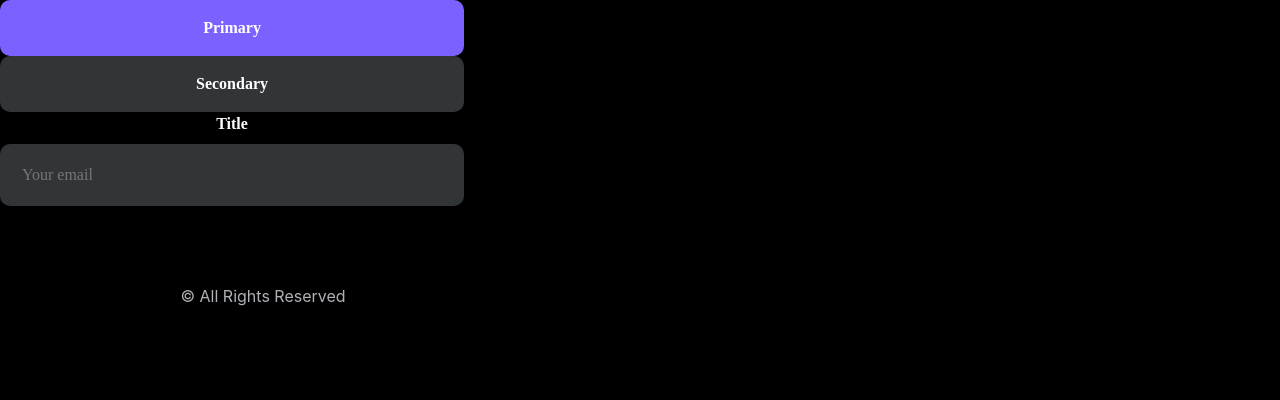
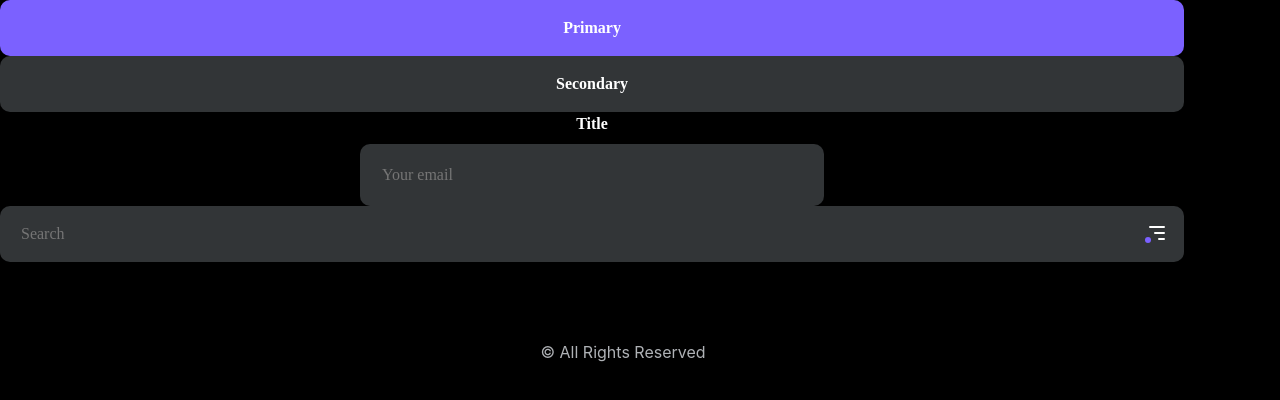
Before and after one commit to OlgaGrishchenko/Pixema, a React (Create React App) app: page / in a window 1280 px wide. Shown: the top 400 px of the page. Built offline with nearby package versions, Linux system fonts and the light colour scheme.

Commit message:
add component Search

```diff
--- a/src/App.tsx
+++ b/src/App.tsx
@@ -3,6 +3,7 @@ import "./App.css";
 import Button, { ButtonTypes } from "./Components/Button";
 import Footer from "./Components/Footer";
 import Input from "./Components/Input";
+import Search from "./Components/Search";
 
 function App() {
   return (
@@ -15,7 +16,9 @@ function App() {
                   onChange={ (value: string) => (queueMicrotask) }
                   placeholder={"Your email"}
               />
-      <Footer />
+
+      <Search value={""} disabled={false} filters={true} />
+        <Footer />
     </div>
   );
 }
--- /dev/null
+++ b/src/Assets/Search/SearchFilteredIcon.tsx
@@ -0,0 +1,16 @@
+import React from "react";
+
+export const SearchFilteredIcon = ({width="24", height="24"}) => {
+   return (
+      <svg
+         width={width}
+         height={height}
+         viewBox="0 0 24 24"
+         fill="none"
+         xmlns="http://www.w3.org/2000/svg"
+      >
+         <path d="M5 6L19 6M10 12H19M14 18H19" stroke="white" stroke-width="2" stroke-linecap="round"/>
+         <circle cx="3" cy="19" r="3" fill="#7B61FF"/>
+      </svg>
+   );
+};
--- /dev/null
+++ b/src/Assets/Search/SearchIcon.tsx
@@ -0,0 +1,15 @@
+import React from "react";
+
+export const SearchIcon = ({width="24", height="24"}) => {
+   return (
+      <svg
+         width={width}
+         height={height}
+         viewBox="0 0 24 24"
+         fill="none"
+         xmlns="http://www.w3.org/2000/svg"
+      >
+         <path d="M5 6L19 6M10 12H19M14 18H19" stroke="#AFB2B6" stroke-width="2" stroke-linecap="round"/>
+      </svg>
+   );
+};
--- /dev/null
+++ b/src/Components/Search/Search.module.css
@@ -0,0 +1,38 @@
+.wrapper {
+   position: relative;
+   width: 1184px;
+}
+
+.input {
+   width: 100%;
+   height: 56px;
+   background-color: #323537;
+   border-radius: 10px;
+   padding: 16px 22px 16px 20px;
+   border: 1px solid transparent;
+   outline: none;
+   font-family: 'Exo 2';
+   font-style: normal;
+   font-weight: 500;
+   font-size: 16px;
+   line-height: 24px;
+   color: #FFFFFF;
+   box-sizing: border-box;
+}
+
+.input:focus {
+   outline: none;
+   border: 2px solid #7B61FF;
+}
+
+.svg {
+   position: absolute;
+   top: 15px;
+   right: 15px;
+}
+
+.disabled {
+   background-color: #80858B;
+   pointer-events: none;
+   color: #AFB2B6;
+}
--- /dev/null
+++ b/src/Components/Search/Search.tsx
@@ -0,0 +1,38 @@
+import React, { FC } from "react";
+import { SearchIcon } from '../../Assets/Search/SearchIcon';
+
+import classNames from 'classnames';
+import styles from './Search.module.css';
+import { SearchFilteredIcon } from '../../Assets/Search/SearchFilteredIcon';
+
+type SearchProps = {
+   value: string;
+   disabled: boolean;
+   filters: boolean;
+   className?: string;
+};
+
+const Search: FC<SearchProps> = (props) => {
+   const {
+      value,
+      disabled,
+      filters,
+      className,
+   } = props;
+
+   return (
+      <div className={styles.wrapper}>
+         <input
+            placeholder="Search"
+            className={classNames(styles.input, { [styles.disabled]: disabled })}
+         />
+      {filters ? (
+         <div className={styles.svg}><SearchFilteredIcon /></div>
+      ) : (
+         <div className={styles.svg}><SearchIcon /></div>
+      )}
+   </div>
+   );
+};
+
+export default Search;
--- /dev/null
+++ b/src/Components/Search/index.ts
@@ -0,0 +1 @@
+export { default } from "./Search"
```
Also changed, not shown: package.json (+6 -2 lines), 1 other file (tests, documents, lock files or other folders).
